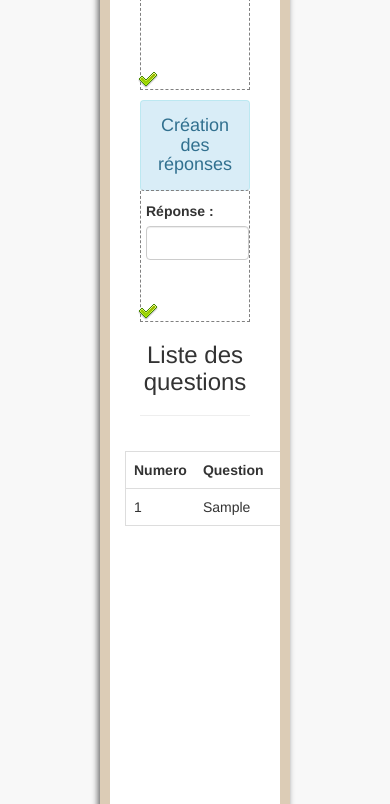
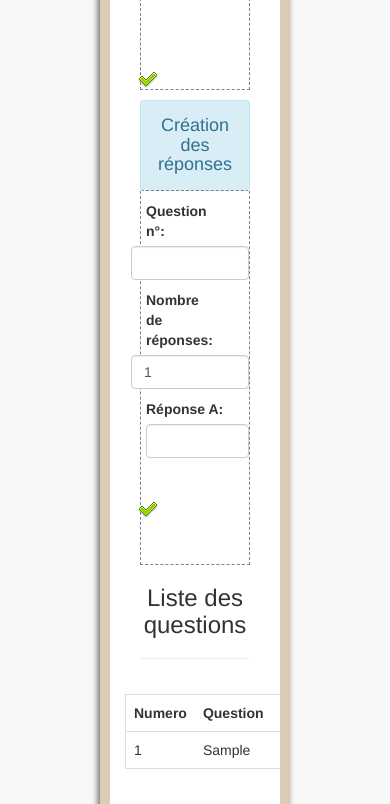
Before and after one commit to Marianna-dl/feedback, a PHP site: page / in a window 390 px wide. Shown: the part 586-1390 px from the top of the page. Run offline with PHP 8.4, Linux system fonts and the light colour scheme; tables that the repository leaves empty hold one stand-in row (values such as "Sample post").

Commit message:
ajout des reponses dans la base

```diff
--- a/controller/script.js
+++ b/controller/script.js
@@ -42,6 +42,11 @@ var feedbackApp = angular.module('feedbackApp', ['ngRoute','ngAnimate', 'ngTouch
             })
         };
         $scope.getListe();
+            $scope.videMessage=function(){
+            $scope.resultMessage = "";
+            $scope.result='';
+
+       };
 	});
 
    feedbackApp.controller('gestionController', function($scope) {
@@ -67,11 +72,8 @@ var feedbackApp = angular.module('feedbackApp', ['ngRoute','ngAnimate', 'ngTouch
        $scope.getMaxQuestion();
 
 
-       $scope.videMessage=function(){
-            $scope.resultMessage = "";
-            $scope.result='';
 
-       };
+
     //On met les questions sur la base de données
         $scope.valideQuestion=function(){
                 $http.post("test.php/addQuest", {enonce:$scope.questionInput, id:$scope.maxQuestion}).success(function(){
@@ -96,6 +98,48 @@ var feedbackApp = angular.module('feedbackApp', ['ngRoute','ngAnimate', 'ngTouch
 	});
 
    feedbackApp.controller('reponsesController', function($scope, $http) {
+       $scope.listRep=[{reponse:''}];
+        $scope.listLettre=[{lettre:'A'},{lettre:'B'},{lettre:'C'},{lettre:'D'},{lettre:'E'},{lettre:'F'}];
+
+        $scope.nbRepInput = parseInt(1);
+        $scope.nbRep = parseInt(1);
+
+        $scope.set = function() {
+            if($scope.nbRep >= $scope.nbRepInput){
+                $scope.listRep.push({reponse:''});
+            }
+            else{
+                $scope.listRep.splice($scope.nbRepInput-1,1);
+            }
+             $scope.nbRepInput = $scope.nbRep;
+        };
+
+       $scope.valideReponse=function(){
+          /*  console.log($scope.nbRepInput);
+            console.log($scope.numQuestionInput);
+            console.log($scope.listRep[0].reponse);
+            console.log($scope.listRep[1].reponse);*/
 
 
+                for(var i=0; i<$scope.nbRepInput;i++){
+                if($scope.listRep[i].reponse!=''){
+                $http.post("test.php/addRep", {description:$scope.listRep[i].reponse, numQuest:$scope.numQuestionInput, numRep:$scope.listLettre[i].lettre}).success(function(data){
+                  $scope.resultMessage = "La réponse a été ajoutée !";
+                    $scope.result='alert alert-success';
+                    console.log(data);
+
+
+                })
+                .error(function() {
+                    $scope.resultMessage = "Erreur lors de l'ajout de la réponse";
+                    $scope.result='alert alert-danger';
+                })
+            }
+            $scope.listRep[i].reponse="";
+
+       }
+            $scope.numQuestionInput="";
+
+       };
+
 	});
--- a/css/style.css
+++ b/css/style.css
@@ -162,7 +162,18 @@ form a{
   background-color: rgba(220,204,182,0.3);
 }
 
+.principal .col-decale {
+    padding-left: 0px;
 
+}
+
+.label-question{
+    width:20%;
+}
+
+.label-nbRep{
+    width:30%;
+}
 
 
                                 /*********************************************** FOOTER ************************************************/
--- a/test.php
+++ b/test.php
@@ -10,6 +10,7 @@ $app = new \Slim\Slim();
 $app->post('/addQuest', 'addQuestion');
 $app->get('/maxQuest', 'maxQuestion');
 $app->get('/questRep', 'afficheQuestionsReponses');
+$app->post('/addRep', 'ajouterReponse');
 
 //ajout question bdd
 function addQuestion(){
@@ -66,6 +67,30 @@ function afficheQuestionsReponses(){
 
 }
 
+function ajouterReponse(){
+
+    try{
+        $bd = ConnectionFactory::getFactory()->getConnection();
+        $data = json_decode(file_get_contents("php://input"));
+        $descrip = $data->description;
+        $numR=$data->numRep;
+        $numQ=$data->numQuest;
+
+        $req=$bd->prepare('INSERT INTO reponse (num_Question,num_Rep,description,point) VALUES (:numQ,:numR,:descrip,0)');
+        $req->bindValue(':numQ',$numQ);
+        $req->bindValue(':numR',$numR);
+        $req->bindValue(':descrip',$descrip);
+        $req->execute();
+      echo json_encode($descrip);
+
+    }
+
+    catch(PDOException $e){
+        die('<p> La connexion a échoué </p>');
+
+    }
+
+}
 
 
 
--- a/view/nouveau.html
+++ b/view/nouveau.html
@@ -31,12 +31,32 @@
             <h4 class="alert alert-info qcm">Création des réponses</h4>
             <form  class="qcm">
                 <div class="row">
-                    <div class="col-md-8">
-                        <label for="question">Réponse {{i}}: </label><input type="text" ng-model="reponseInput" value="" class="form-control" id="question"/>
+                    <div class="col-md-3 label-question">
+                        <label for="numQuestion">Question n°: </label>
+                    </div>
+                    <div class="col-md-2 col-decale">
+                        <input type="text" ng-model="numQuestionInput" value="" class="form-control" id="numQuestion"/>
+                    </div>
+                    <div class="col-md-4 label-nbRep">
+                        <label for="numQuestion">Nombre de réponses: </label>
+                    </div>
+                    <div class="col-md-2 col-decale">
+                        <input type="number"  ng-model="nbRep" class="form-control" ng-click=set() min="0" max="5" value="1"/>
+                    </div>
+                </div>
+                <div class="row">
+                    <div class="col-md-8" ng-repeat="item in listRep" ng-if="$index<= nbRep-1">
+                        <label for="reponse">Réponse {{listLettre[$index].lettre}}: </label><input ng-click="videMessage()" type="text" ng-model="item.reponse" value="" class="form-control" id="reponse"/>
                     </div>
                     <div class="col-md-4 div-bouton">
-                        <button ng-click="valideReponse();i=i+1" type="submit" ng-click="i=i+1" ><img  class="valide" data-toggle="tooltip" data-placement="bottom" title="valider" src="./images/valide.png" alt="ajouter"/></button>
+                        <button ng-click="valideReponse()" type="submit"  >
+                        <img  class="valide" data-toggle="tooltip" data-placement="bottom" title="valider" src="./images/valide.png" alt="ajouter"/></button>
                     </div>
+                </div>
+                <div class="row">
+                <div class="col-md-8">
+                    <p ng-class="result" style="padding: 15px; margin-top: 5px;">{{ resultMessage }}</p>
+                </div>
                 </div>
             </form>
         </div>
```
